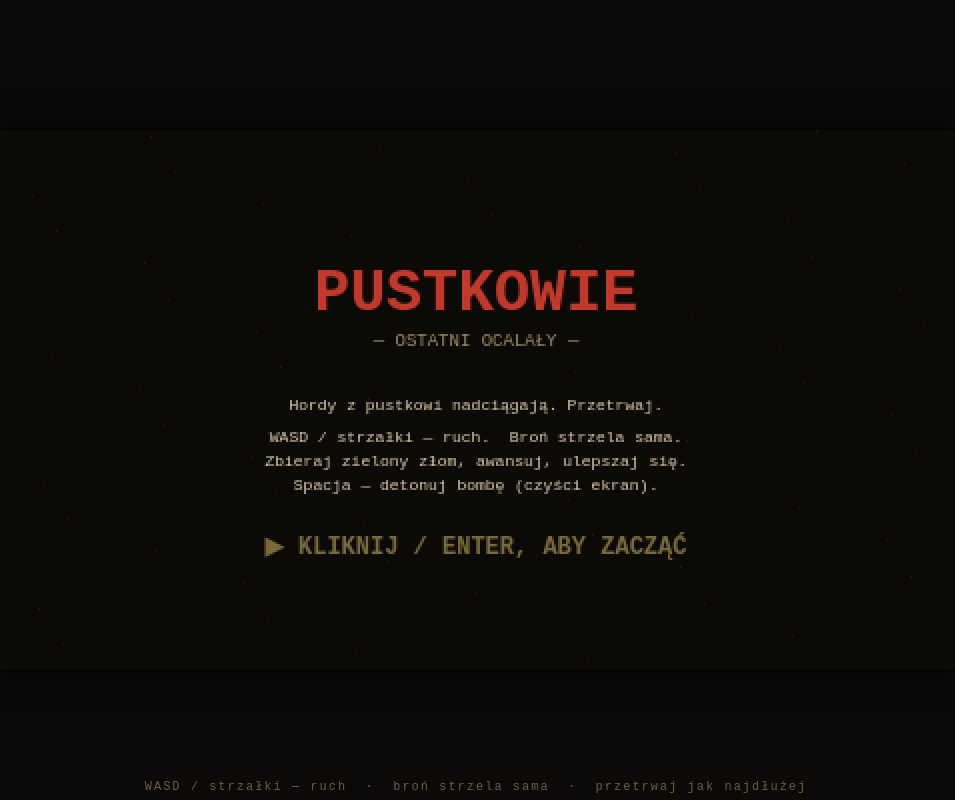
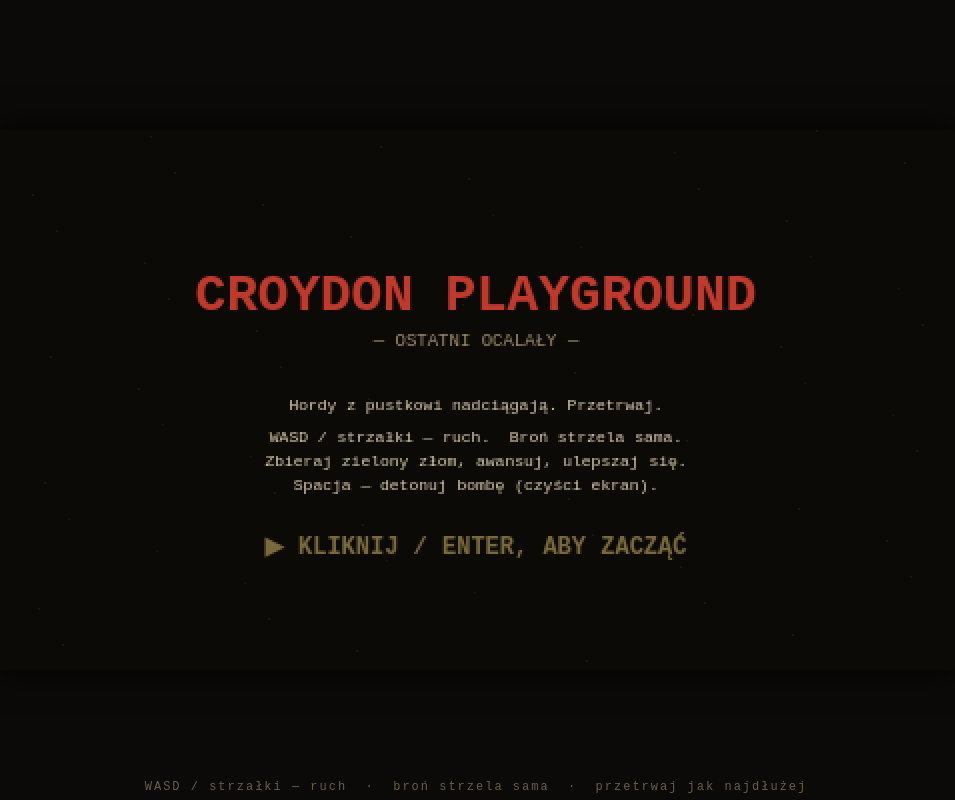
Before and after one commit to NmSMonster/pustkowie, a plain HTML site: page index.html in a window 1280 px wide. Shown: the whole page, without its empty margins (164-1119 px from the left). Drawn offline with Linux system fonts and the light colour scheme.

Commit message:
Zmiana nazwy gry na Croydon Playground
Co-Authored-By: Claude Opus 4.8 <noreply@anthropic.com>

```diff
--- a/index.html
+++ b/index.html
@@ -6,7 +6,7 @@
 <meta http-equiv="Cache-Control" content="no-cache, no-store, must-revalidate">
 <meta http-equiv="Pragma" content="no-cache">
 <meta http-equiv="Expires" content="0">
-<title>PUSTKOWIE — Ostatni Ocalały</title>
+<title>Croydon Playground</title>
 <style>
   html,body{margin:0;height:100%;background:#0b0a08;overflow:hidden;
     font-family:'Courier New',monospace;color:#d8c9a8;-webkit-user-select:none;user-select:none;touch-action:none;}
@@ -545,8 +545,8 @@ function drawTitle(){
   // tło — pył
   for(let i=0;i<60;i++){ctx.fillStyle='#1a160e';ctx.fillRect((i*53+((Date.now()/40)|0))%VW,(i*97)%VH,1,1);}
   ctx.textAlign='center';
-  ctx.fillStyle='#c0392b'; ctx.font='bold 30px "Courier New"';
-  ctx.fillText('PUSTKOWIE',VW/2,90);
+  ctx.fillStyle='#c0392b'; ctx.font='bold 26px "Courier New"';
+  ctx.fillText('CROYDON PLAYGROUND',VW/2,90);
   ctx.fillStyle='#9b8a64'; ctx.font='9px "Courier New"';
   ctx.fillText('— OSTATNI OCALAŁY —',VW/2,108);
   ctx.fillStyle='#d8c9a8'; ctx.font='8px "Courier New"';
```
